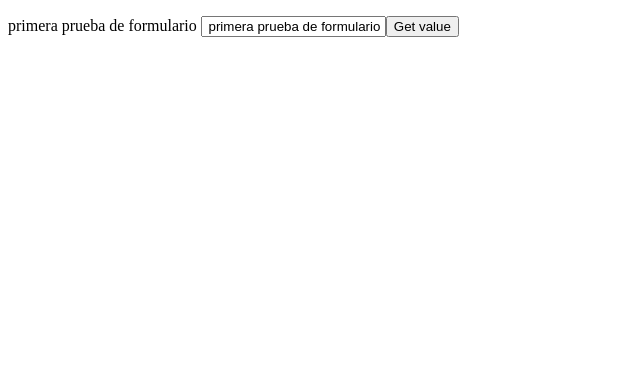
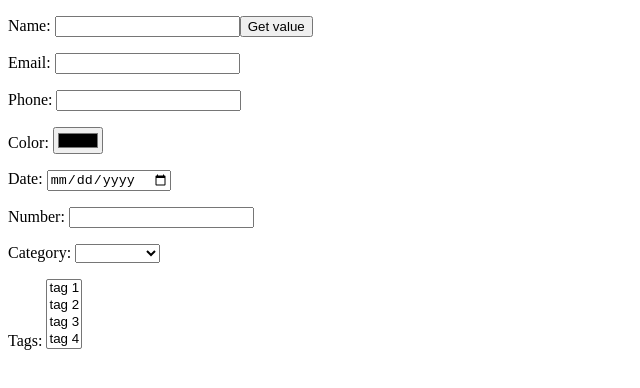
Before and after one commit to DIPG100203/FormControl-tut, an Angular app: page / in a window 1280 px wide. Shown: the top 388 px of the page, without its empty margins (0-640 px from the left). Built offline with nearby package versions, Linux system fonts and the light colour scheme.

Commit message:
uso de selects y de multiples

```diff
--- a/src/app/basic/basic.component.html
+++ b/src/app/basic/basic.component.html
@@ -1,5 +1,52 @@
 <p>
-    {{nameField.value}}
+    <!-- esto es un metodo para obtener el valor
+     y se muestra en pantalla -->
+    Name: {{nameField.value}}
     <input type="text" [formControl] ="nameField">
     <button (click)="getNameValue()">Get value</button>
 </p>
+
+<p>
+    Email: {{emailField.value}}
+    <input type="email" [formControl]="emailField">
+</p>
+
+<p>
+    Phone: {{phoneField.value}}
+    <input type="tel" [formControl]="phoneField">
+</p>
+
+<p>
+    Color: {{colorField.value}}
+    <input type="color" [formControl]="colorField">
+</p>
+
+<p>
+    Date: {{dateField.value}}
+    <input type="date" [formControl]="dateField">
+</p>
+
+<p>
+    Number: {{numberField.value}}
+    <input type="number" [formControl]="numberField">
+</p>
+
+<p>
+    Category: {{categroyField.value}}
+    <select [formControl]="categroyField">
+        <option value="category-1">category 1</option>
+        <option value="category-2">category 2</option>
+        <option value="category-3">category 3</option>
+        <option value="category-4">category 4</option>
+    </select>
+</p>
+
+<p>
+    Tags: {{tagField.value}}
+    <select [formControl] ="tagField" multiple>
+        <option value="tag-1">tag 1</option>
+        <option value="tag-2">tag 2</option>
+        <option value="tag-3">tag 3</option>
+        <option value="tag-4">tag 4</option>
+    </select>
+</p>
--- a/src/app/basic/basic.component.ts
+++ b/src/app/basic/basic.component.ts
@@ -10,17 +10,30 @@ import { FormControl, ReactiveFormsModule } from '@angular/forms';
 })
 export class BasicComponent implements OnInit {
 
-  nameField = new FormControl(' primera prueba de formulario ');
+  nameField = new FormControl(' ');
+  emailField = new FormControl('')
+  phoneField = new FormControl('')
+  colorField = new FormControl('')
+  dateField = new FormControl('')
+  numberField = new FormControl('')
+
+  // selects
+
+  categroyField = new FormControl('')
+  tagField = new FormControl('')
 
   constructor() {}
 
   ngOnInit(): void {
+    // escuchar los cambios en el valor del campo en tiempo real
     this.nameField.valueChanges
     .subscribe(value => {
       console.log(value);
     })
   }
 
+
+  // método para obtener el valor del campo al hacer clic en el botónn
   getNameValue() {
     console.log(this.nameField.value);
   }
```
